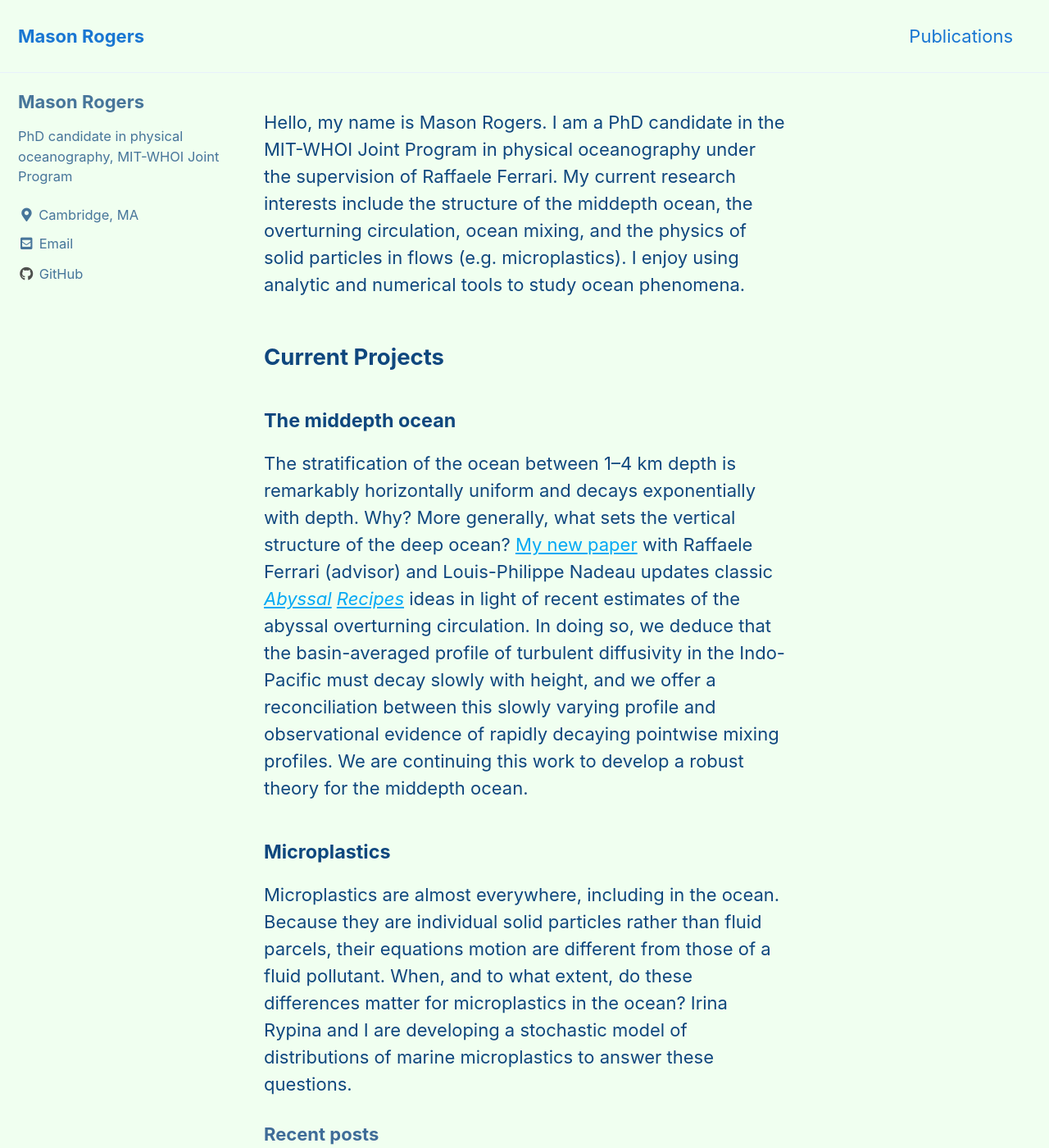
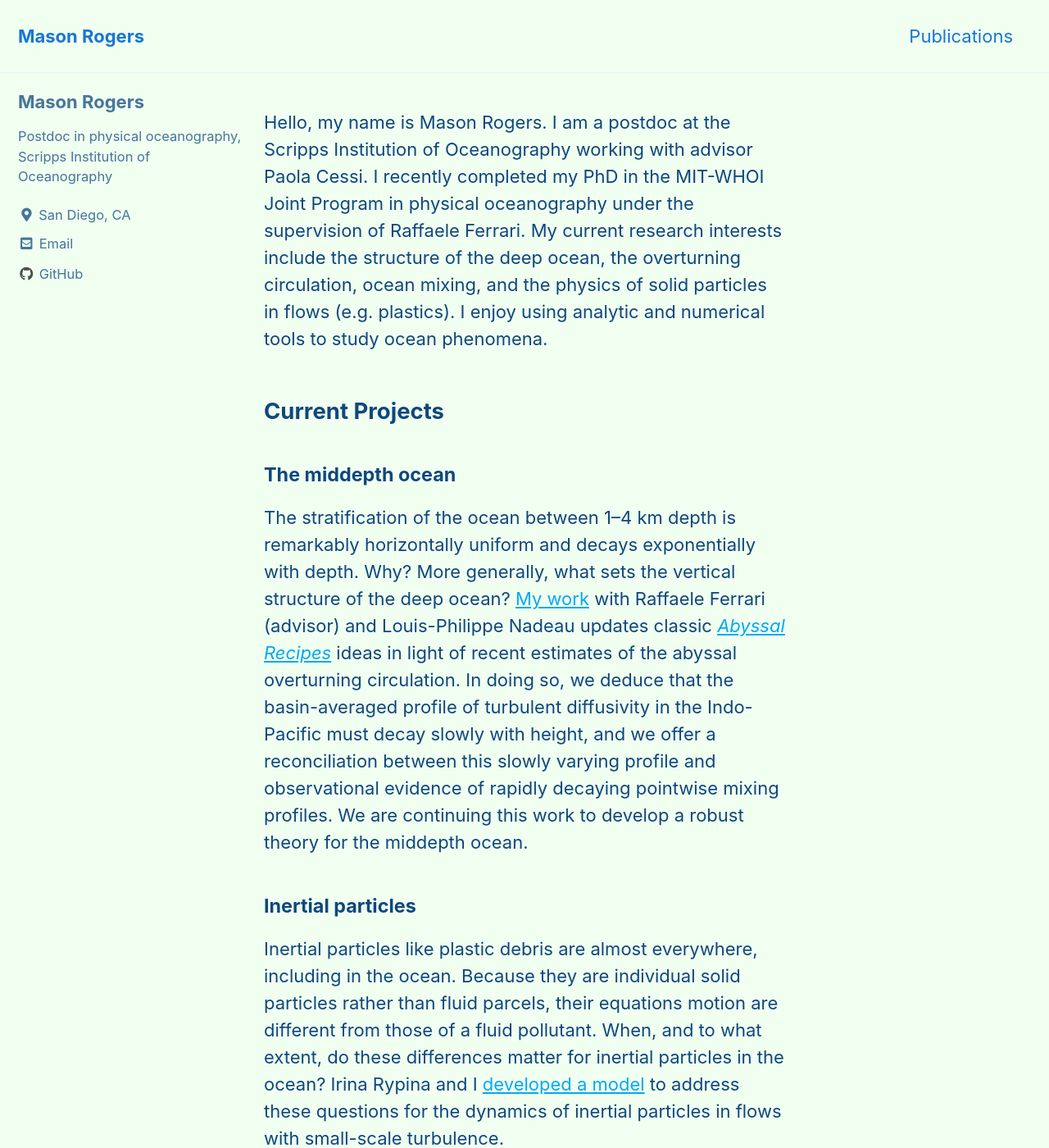
Before and after one commit to masonrogers14/masonrogers14.github.io, a Jekyll site: the page built from index.md, in a window 1280 px wide and 1400 px high. Shown: the whole window at 82% size. Built offline with Jekyll 4.4.1, drawn with Linux system fonts in a browser that asks for light colours; cached includes are drawn as plain includes.

Commit message:
updated pre-AOFD 2026

```diff
--- a/_config.yml
+++ b/_config.yml
@@ -20,7 +20,7 @@ title                    : "Mason Rogers"
 title_separator          : "-"
 subtitle                 : # site tagline that appears below site title in masthead
 name                     : "Mason Rogers"
-description              : "PhD candidate in physical oceanography, MIT-WHOI Joint Program"
+description              : "Postdoc in physical oceanography, Scripps Institution of Oceanography"
 url                      : https://masonrogers14.github.io
 baseurl                  : "/"
 repository               : "masonrogers14"
@@ -86,13 +86,13 @@ analytics:
 author:
   name             : "Mason Rogers"
   avatar           : # path of avatar image, e.g. "/assets/images/bio-photo.jpg"
-  bio              : "PhD candidate in physical oceanography, MIT-WHOI Joint Program"
-  location         : "Cambridge, MA"
+  bio              : "Postdoc in physical oceanography, Scripps Institution of Oceanography"
+  location         : "San Diego, CA"
   email            :
   links:
     - label: "Email"
       icon: "fas fa-fw fa-envelope-square"
-      url: "mailto:masonr@mit.edu"
+      url: "mailto:masonr@ucsd.edu"
     - label: "GitHub"
       icon: "fab fa-fw fa-github"
       url: https://github.com/masonrogers14/
--- a/index.md
+++ b/index.md
@@ -3,14 +3,14 @@ layout: home
 author_profile: true
 ---
 
-Hello, my name is Mason Rogers. I am a PhD candidate in the MIT-WHOI Joint Program in physical oceanography under the supervision of Raffaele Ferrari. My current research interests include the structure of the middepth ocean, the overturning circulation, ocean mixing, and the physics of solid particles in flows (e.g. microplastics). I enjoy using analytic and numerical tools to study ocean phenomena.
+Hello, my name is Mason Rogers. I am a postdoc at the Scripps Institution of Oceanography working with advisor Paola Cessi. I recently completed my PhD in the MIT-WHOI Joint Program in physical oceanography under the supervision of Raffaele Ferrari. My current research interests include the structure of the deep ocean, the overturning circulation, ocean mixing, and the physics of solid particles in flows (e.g. plastics). I enjoy using analytic and numerical tools to study ocean phenomena.
 
 ## Current Projects
 
 #### The middepth ocean
 
-The stratification of the ocean between 1--4 km depth is remarkably horizontally uniform and decays exponentially with depth. Why? More generally, what sets the vertical structure of the deep ocean? [My new paper](https://doi.org/10.1175/JPO-D-22-0225.1) with Raffaele Ferrari (advisor) and Louis-Philippe Nadeau updates classic *[Abyssal](https://doi.org/10.1016/0011-7471(66)90602-4) [Recipes](https://doi.org/10.1016/S0967-0637(98)00070-3)* ideas in light of recent estimates of the abyssal overturning circulation. In doing so, we deduce that the basin-averaged profile of turbulent diffusivity in the Indo-Pacific must decay slowly with height, and we offer a reconciliation between this slowly varying profile and observational evidence of rapidly decaying pointwise mixing profiles. We are continuing this work to develop a robust theory for the middepth ocean.
+The stratification of the ocean between 1--4 km depth is remarkably horizontally uniform and decays exponentially with depth. Why? More generally, what sets the vertical structure of the deep ocean? [My work](https://doi.org/10.1175/JPO-D-22-0225.1) with Raffaele Ferrari (advisor) and Louis-Philippe Nadeau updates classic *[Abyssal](https://doi.org/10.1016/0011-7471(66)90602-4) [Recipes](https://doi.org/10.1016/S0967-0637(98)00070-3)* ideas in light of recent estimates of the abyssal overturning circulation. In doing so, we deduce that the basin-averaged profile of turbulent diffusivity in the Indo-Pacific must decay slowly with height, and we offer a reconciliation between this slowly varying profile and observational evidence of rapidly decaying pointwise mixing profiles. We are continuing this work to develop a robust theory for the middepth ocean.
 
-#### Microplastics
+#### Inertial particles
 
-Microplastics are almost everywhere, including in the ocean. Because they are individual solid particles rather than fluid parcels, their equations motion are different from those of a fluid pollutant. When, and to what extent, do these differences matter for microplastics in the ocean? Irina Rypina and I are developing a stochastic model of distributions of marine microplastics to answer these questions.
+Inertial particles like plastic debris are almost everywhere, including in the ocean. Because they are individual solid particles rather than fluid parcels, their equations motion are different from those of a fluid pollutant. When, and to what extent, do these differences matter for inertial particles in the ocean? Irina Rypina and I [developed a model](https://doi-org.libproxy.mit.edu/10.1175/JPO-D-24-0117.1) to address these questions for the dynamics of inertial particles in flows with small-scale turbulence.
```
Also changed, not shown: _pages/publications.md (+5 -1 lines).
